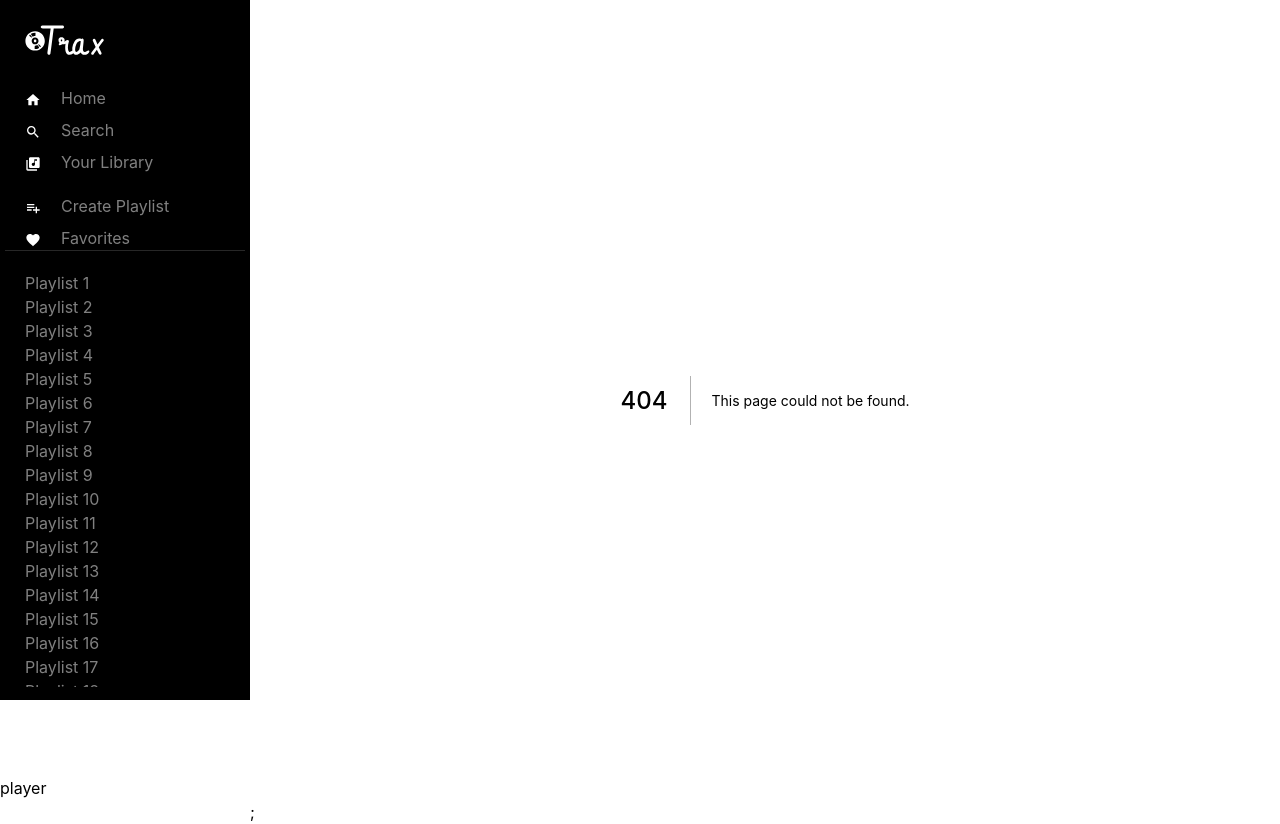
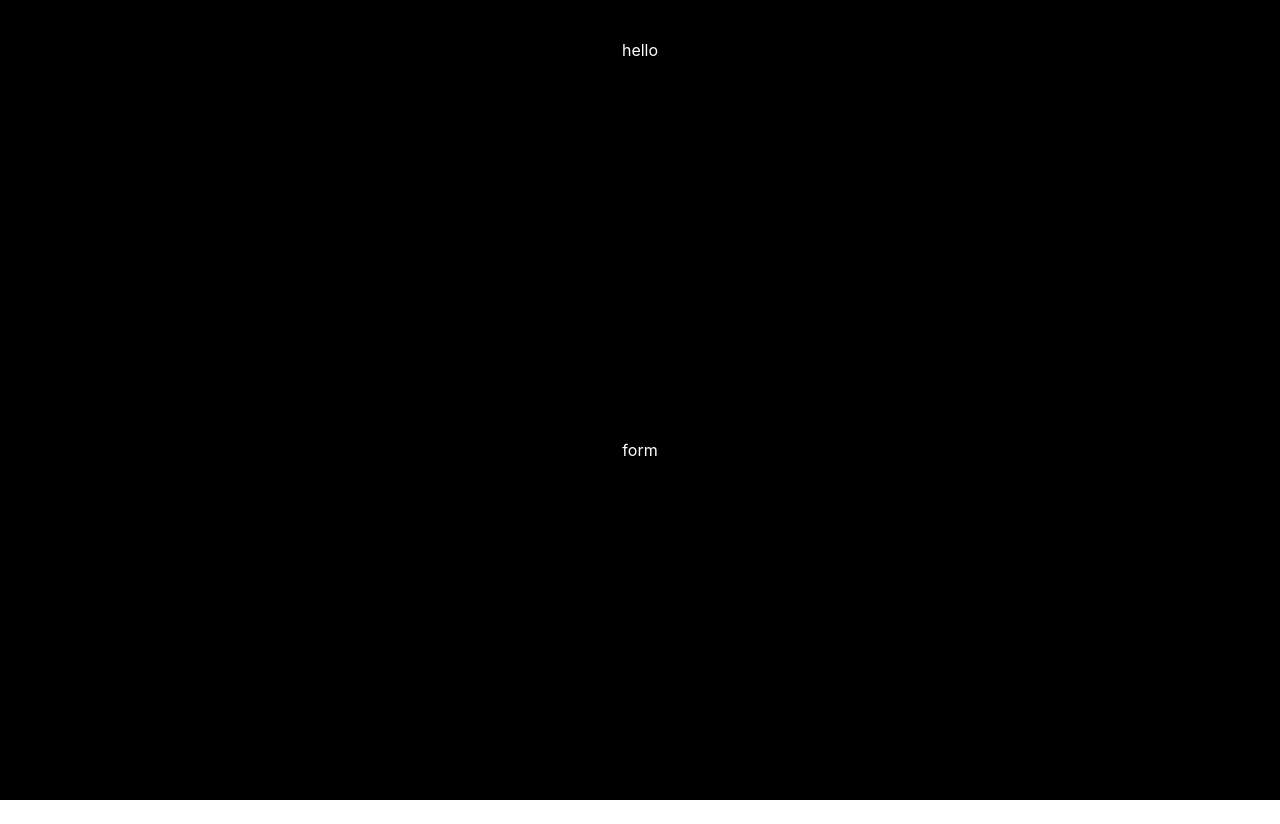
Before and after one commit to morvai577/spotify-nextjs, a Next.js app: page /signin in a window 1280 px wide. Before the commit this address had no page. After the commit the page ends 800 px from the top, so only its background shows below. Built offline with nearby package versions, Linux system fonts and the light colour scheme.

Commit message:
Added authForm component and signin/signup pages
Also added conditional rendering for layout component as our auth pages do not use it

```diff
--- /dev/null
+++ b/components/authForm.tsx
@@ -0,0 +1,25 @@
+import { Box, Flex, Input, Button } from "@chakra-ui/react";
+import { useRouter } from "next/router";
+import { FC, useState } from "react";
+import { useSWRConfig } from "swr";
+import { auth } from "../lib/mutations";
+
+const AuthForm: FC<{ mode: string }> = ({ mode }) => {
+  const [email, setEmail] = useState("");
+  const [password, setPassword] = useState("");
+  const [isLoading, setIsLoading] = useState(false);
+  const router = useRouter();
+
+  return (
+    <Box height="100vh" width="100vw" bg="black" color="white">
+      <Flex justify="center" align="center" height="100px">
+        hello
+      </Flex>
+      <Flex justify="center" align="center" height="calc(100vh - 100px)">
+        form
+      </Flex>
+    </Box>
+  );
+};
+
+export default AuthForm;
--- a/pages/_app.tsx
+++ b/pages/_app.tsx
@@ -33,9 +33,13 @@
 const MyApp = ({ Component, pageProps }) => {
   return (
     <ChakraProvider theme={theme}>
-      <PlayerLayout>
-        <Component {...pageProps} />;
-      </PlayerLayout>
+      {Component.authPage ? (
+        <Component {...pageProps} />
+      ) : (
+        <PlayerLayout>
+          <Component {...pageProps} />
+        </PlayerLayout>
+      )}
     </ChakraProvider>
   );
 };
--- /dev/null
+++ b/pages/signin.tsx
@@ -0,0 +1,9 @@
+import AuthForm from "../components/authForm";
+
+const Signin = () => {
+  return <AuthForm mode="signin" />;
+};
+
+Signin.authPage = true;
+
+export default Signin;
```
Also changed, not shown: pages/signup.tsx (added, +10 -0 lines), 1 other file (tests, documents, lock files or other folders).
